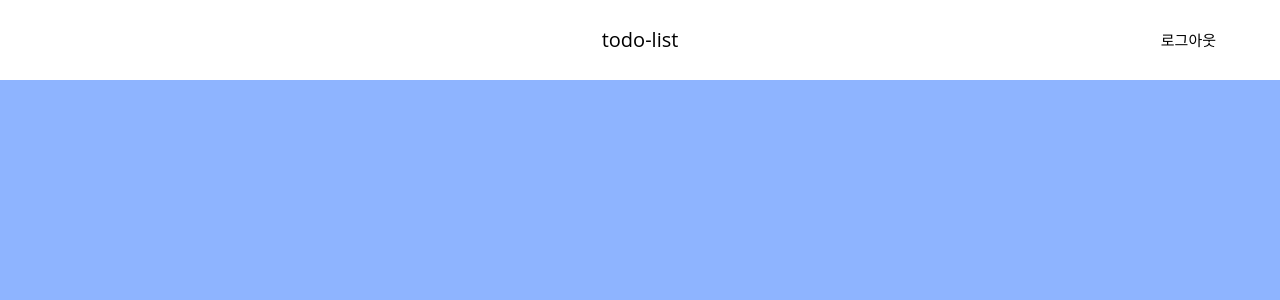
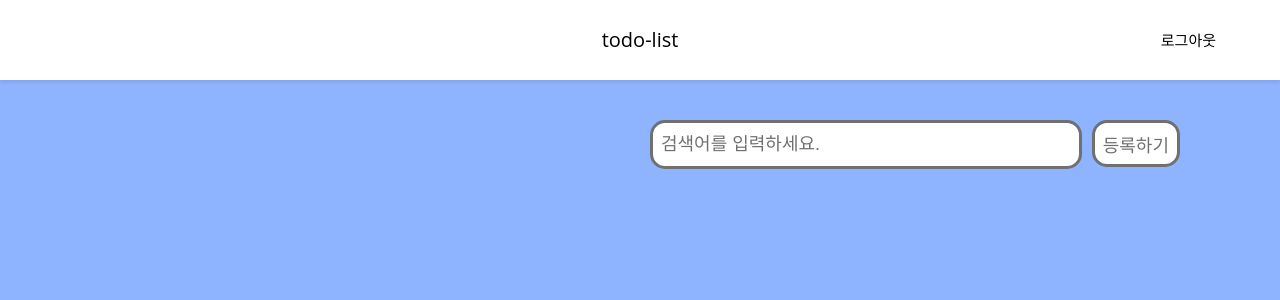
Before and after one commit to chaewon02/dev-front, a Vue app: page / in a window 1280 px wide. Shown: the top 300 px of the page. Built offline with nearby package versions, Linux system fonts and the light colour scheme.

Commit message:
feat : create main-todo-list page

```diff
--- /dev/null
+++ b/src/components/board/BoardContainer.vue
@@ -0,0 +1,61 @@
+<script setup>
+import { ref } from "vue";
+import BoardInsert from "./BoardInsert.vue";
+// import BoardTodoList from "./BoardTodoList.vue";
+import Todo from "./TodoCard.vue";
+
+const todos = ref([]);
+const nextIdx = ref(1);
+
+const addTodo = (content) => {
+  const todo = {
+    todo_no: nextIdx.value,
+    content: content,
+    complete_yn: false,
+    delete_yn: false,
+  };
+  todos.value = todos.value.concat(todo);
+  nextIdx.value += 1;
+};
+const toggleChange = (index) => {
+  // axios
+  todos.value[index].complete_yn = !todos.value[index].complete_yn;
+};
+const toggleDelete = (index) => {
+  // axios
+};
+</script>
+
+<template>
+  <div class="todo-list-container">
+    <BoardInsert @addTodo="addTodo" />
+    <div class="todo-list">
+      <div
+        v-for="(todo, index) in todos"
+        :key="todo.todo_no"
+        style="width: 100%"
+      >
+        <Todo
+          :todo="todo"
+          @toggleChange="toggleChange(index)"
+          @toggleDelete="toggleDelete(index)"
+        />
+      </div>
+    </div>
+  </div>
+</template>
+
+<style>
+.todo-list-container {
+  margin: 20px 100px;
+}
+.checked {
+  text-decoration: line-through;
+}
+.todo-list {
+  display: flex;
+  flex-direction: column;
+  align-items: center;
+  margin-top: 40px;
+}
+</style>
--- /dev/null
+++ b/src/components/board/BoardInsert.vue
@@ -0,0 +1,78 @@
+<template>
+  <div class="insert-container">
+    <form class="board-menue-container" @submit.prevent="addTodo(todoInsert)">
+      <input
+        class="todo-input"
+        type="text"
+        v-model="todoInsert"
+        placeholder="검색어를 입력하세요."
+      />
+      <button class="add-btn">등록하기</button>
+    </form>
+  </div>
+</template>
+
+<script setup>
+import { ref, defineEmits } from "vue";
+
+const todoInsert = ref("");
+
+const emit = defineEmits(["addTodo"]);
+
+const addTodo = (content) => {
+  emit("addTodo", content);
+  todoInsert.value = "";
+};
+</script>
+
+<style scope>
+.insert-container {
+  display: flex;
+  align-items: center;
+  justify-content: flex-end;
+}
+.board-menue-container {
+  display: flex;
+  flex-direction: row;
+  margin: 20px 0;
+  width: 50%;
+}
+select {
+  font-size: 1.125rem;
+  padding: 0.5rem;
+  color: #707070;
+  border: 3px solid #707070;
+}
+.todo-input {
+  flex: 1;
+  color: #707070;
+  outline: none;
+  border: 3px solid #707070;
+  border-radius: 15px;
+  padding: 0.5rem;
+  font-size: 1.125rem;
+  line-height: 1.5;
+  margin: 0 10px;
+  &::placeholder {
+    color: #707070;
+  }
+}
+
+.add-btn {
+  background: white;
+  color: #707070;
+  outline: none;
+  border: 3px solid #707070;
+  font-size: 1.125rem;
+  padding: 0.5rem;
+  display: flex;
+  align-items: center;
+  height: 47px;
+  border-radius: 15px;
+
+  &:hover {
+    background-color: #707070;
+    color: white;
+  }
+}
+</style>
--- /dev/null
+++ b/src/components/board/TodoCard.vue
@@ -0,0 +1,62 @@
+<template>
+  <div class="todo-container">
+    <input
+      type="checkbox"
+      class="form-check-input"
+      :checked="props.todo.complete_yn"
+      @click.stop
+      @change="toggleChange"
+    />
+
+    <div class="form-check-label" :class="{ checked: props.todo.complete_yn }">
+      {{ props.todo.content }}
+    </div>
+
+    <img
+      class="delete-btn"
+      @click="toggleDelete"
+      src="@/assets/circle-substract.png"
+    />
+  </div>
+</template>
+
+<script setup>
+import { defineProps, defineEmits } from "vue";
+
+const props = defineProps({
+  todo: {
+    type: Object,
+  },
+});
+
+const emit = defineEmits(["toggleChange", "toggleDelete"]);
+
+const toggleChange = (index) => {
+  emit("toggleChange", index);
+};
+
+const toggleDelete = (index) => {
+  emit("toggleDelete", index);
+};
+</script>
+
+<style>
+.todo-container {
+  display: flex;
+  align-items: center;
+  background-color: white;
+  margin-bottom: 40px;
+  width: 100%;
+  height: 90px;
+  border-radius: 15px;
+  position: relative;
+}
+.form-check-input {
+  margin: 0 20px;
+  margin-right: 40px;
+}
+.delete-btn {
+  position: absolute;
+  right: 27px;
+}
+</style>
--- a/src/components/header/mainHeader.vue
+++ b/src/components/header/mainHeader.vue
@@ -17,6 +17,7 @@
   display: flex;
   align-items: center;
   position: relative;
+  box-shadow: 0 2px 4px rgba(0, 0, 0, 0.1);
 }
 
 .logo {
--- a/src/views/mainPage.vue
+++ b/src/views/mainPage.vue
@@ -1,11 +1,18 @@
+<script setup>
+import MainHeader from "@/components/header/MainHeader.vue";
+import Board from "@/components/board/BoardContainer.vue";
+</script>
+
 <template>
   <div>
-    <mainHeader />
+    <MainHeader />
+    <Board />
   </div>
 </template>
 
-<script setup>
-import mainHeader from "@/components/header/mainHeader.vue";
-</script>
-
-<style></style>
+<style>
+.board-container {
+  display: flex;
+  flex-direction: column;
+}
+</style>
```
Also changed, not shown: src/assets/circle-substract.png (added).
